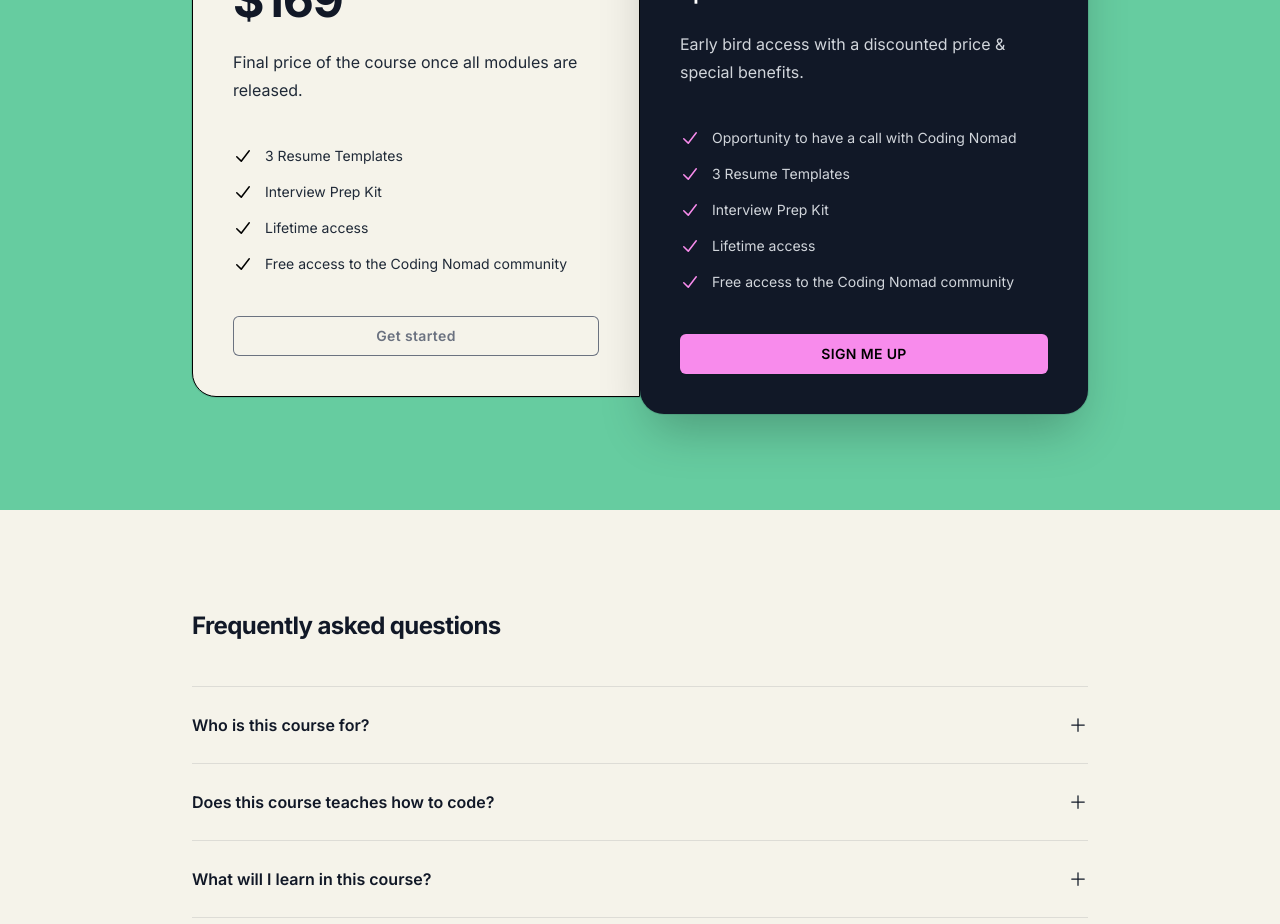
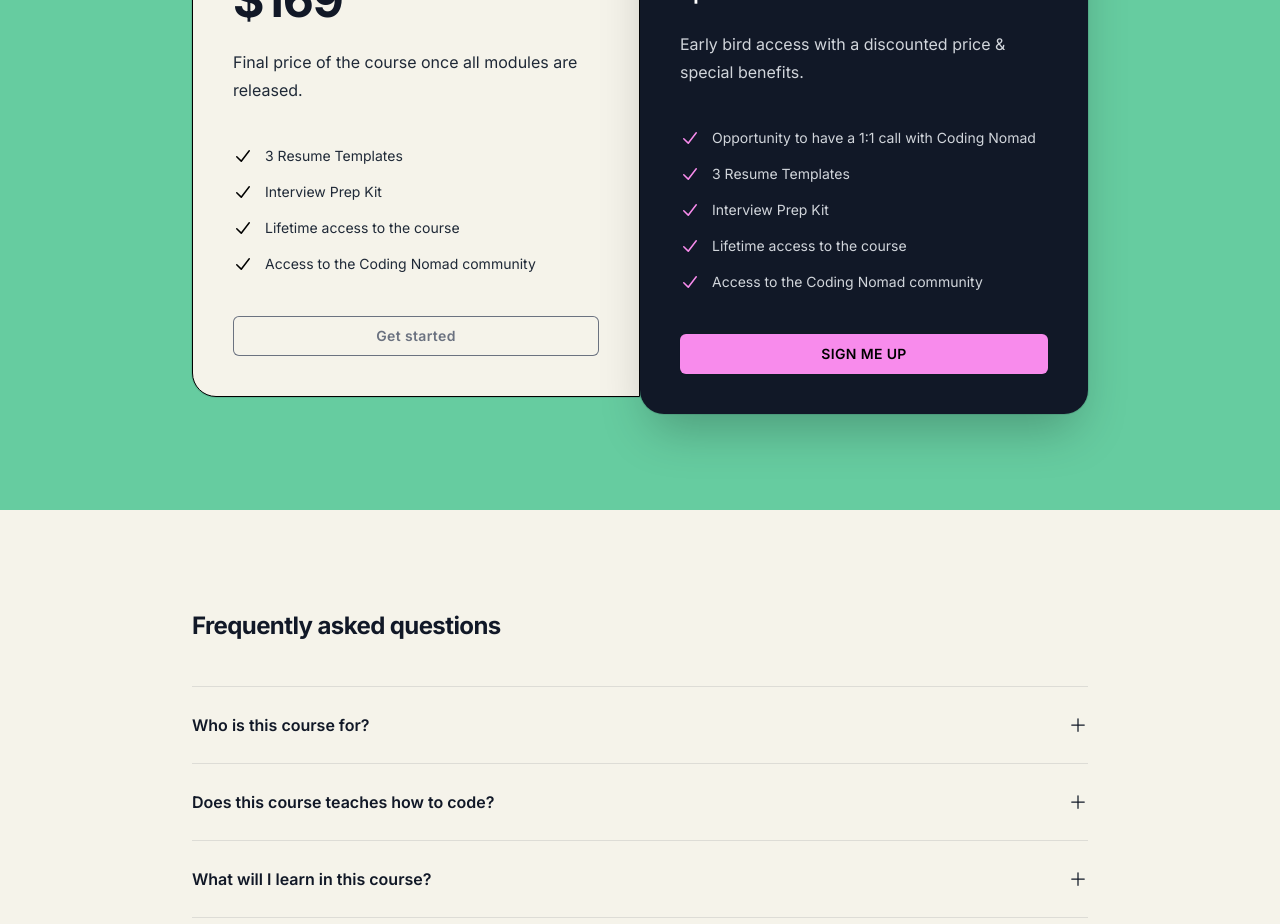
Before and after one commit to acodingnomad/get-hired-2024, a Next.js app: page / in a window 1280 px wide. Shown: the part 3260-4184 px from the top of the page. Built offline with nearby package versions, Linux system fonts and the light colour scheme.

Commit message:
update copy

```diff
--- a/src/pages/Newsletter.js
+++ b/src/pages/Newsletter.js
@@ -96,7 +96,7 @@ const Newsletter = () => {
                     </p>
                   )}
                   {errors.email && errors.email.type === "pattern" && (
-                    <p role="alert" className="text-red-600 mt-2 text-sm">
+                    <p role="alert" className="text-red-800 mt-2 text-sm">
                       Please enter a valid email
                     </p>
                   )}
--- a/src/pages/Pricing.js
+++ b/src/pages/Pricing.js
@@ -10,8 +10,8 @@ const tiers = [
     features: [
       "3 Resume Templates",
       "Interview Prep Kit",
-      "Lifetime access",
-      "Free access to the Coding Nomad community",
+      "Lifetime access to the course",
+      "Access to the Coding Nomad community",
     ],
     featured: false,
   },
@@ -23,11 +23,11 @@ const tiers = [
     description:
       "Early bird access with a discounted price & special benefits.",
     features: [
-      "Opportunity to have a call with Coding Nomad",
+      "Opportunity to have a 1:1 call with Coding Nomad",
       "3 Resume Templates",
       "Interview Prep Kit",
-      "Lifetime access",
-      "Free access to the Coding Nomad community",
+      "Lifetime access to the course",
+      "Access to the Coding Nomad community",
     ],
     featured: true,
   },
```
